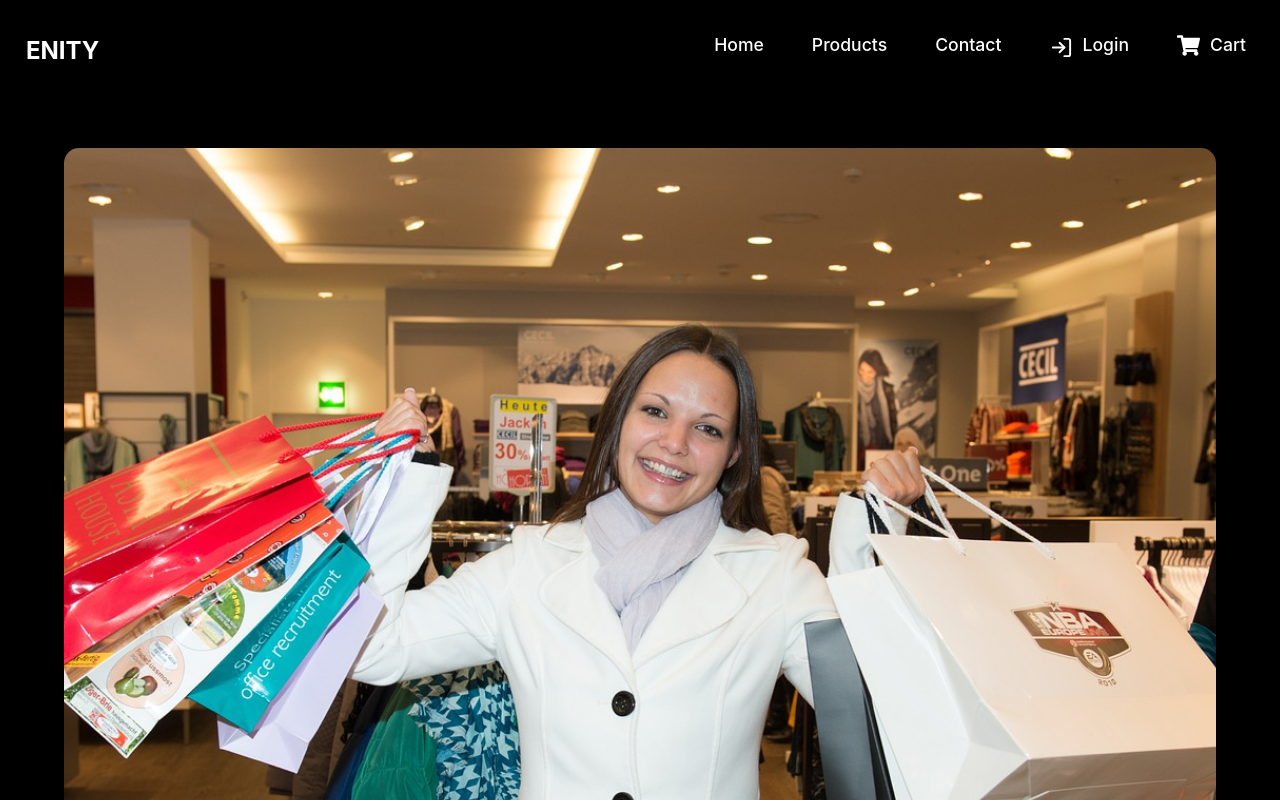
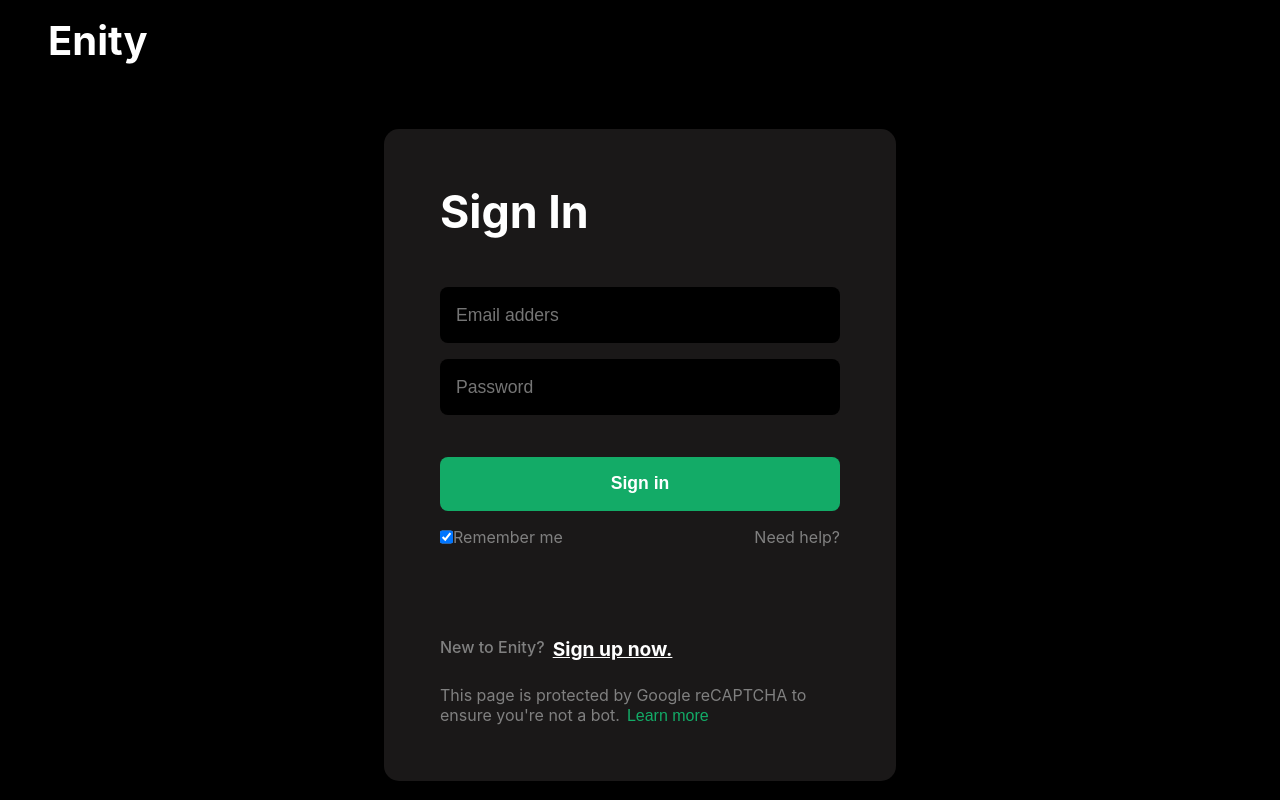
Before and after one commit to SUNKUMARM/E-Commerce, a React (Create React App) app: page /about in a window 1280 px wide. Shown: the top 800 px of the page. Built offline with nearby package versions, Linux system fonts and the light colour scheme.

Commit message:
login page added

```diff
--- a/src/App.js
+++ b/src/App.js
@@ -1,19 +1,22 @@
-import NavBar from "./components/navbar/NavBar";
-import About from "./pages/about/About";
-import Contact from "./pages/contact/Contact";
+// import NavBar from "./components/navbar/NavBar";
+// import About from "./pages/about/About";
+// import Contact from "./pages/contact/Contact";
 // import CartView from "./pages/cart/CartView";
-import Home from "./pages/home/Home";
+// import Home from "./pages/home/Home";
 // import Products from "./pages/products/Products";
+
+import Login from "./pages/login/Login";
 
 function App() {
   return (
     <div className="App" style={{ backgroundColor: "black" }}>
-      <NavBar />
+      {/* <NavBar />
       <Home />
-      {/* <Products />
-      <CartView /> */}
+      <Products />
+      <CartView />
       <About />
-      <Contact />
+      <Contact /> */}
+      <Login />
     </div>
   );
 }
--- /dev/null
+++ b/src/components/inputField/InputField.jsx
@@ -0,0 +1,30 @@
+import React from "react";
+import "./inputField.css";
+
+const InputField = ({
+  type = "text",
+  required,
+  id = "",
+  onChange,
+  name = "",
+  placeholder = "",
+  value = "",
+  className,
+}) => {
+  return (
+    <div>
+      <input
+        id={id}
+        name={name}
+        type={type}
+        placeholder={placeholder}
+        required={required}
+        value={value}
+        className={className}
+        onChange={onChange}
+      />
+    </div>
+  );
+};
+
+export default InputField;
--- /dev/null
+++ b/src/components/inputField/inputField.css
@@ -0,0 +1,37 @@
+@media (min-width: 320px) {
+  .input-box {
+    width: 100%;
+    border: none;
+    padding: 0 1rem;
+    height: 2.5rem;
+    border-radius: 8px;
+    margin: 0.5rem 0;
+    background: black;
+    color: white;
+    font-weight: 500;
+    font-size: 0.8rem;
+  }
+  .input-sign-in {
+    width: 100%;
+    color: white;
+    border: none;
+    background-color: #13ab67;
+    height: 2.5rem;
+    font-weight: 600;
+    border-radius: 8px;
+  }
+}
+
+@media (min-width: 760px) {
+  .input-box {
+    height: 3.5rem;
+    color: white;
+    font-size: 1.1rem;
+    font-weight: 500;
+  }
+  .input-sign-in {
+    height: 3.4rem;
+    font-size: 1.1rem;
+    font-weight: 600;
+  }
+}
--- a/src/components/navbar/NavBar.jsx
+++ b/src/components/navbar/NavBar.jsx
@@ -33,6 +33,7 @@
         </div>
         <div id="myElement">
           <p>Home</p>
+          <p>About</p>
           <p>Products</p>
           <p>Contact</p>
           <div className="button flex">
@@ -52,6 +53,7 @@
       {show && (
         <div className="navbar-List flex">
           <p>Home</p>
+          <p>About</p>
           <p>Products</p>
           <p>Contact</p>
           <div className="button flex">
--- a/src/pages/about/about.css
+++ b/src/pages/about/about.css
@@ -1,6 +1,7 @@
 .about-container {
   display: grid;
   place-items: center;
+  margin-top: 4rem;
   color: white;
 }
 .about {
@@ -19,6 +20,9 @@
   margin-bottom: 2rem;
 }
 @media (min-width: 760px) {
+  .about-container {
+    margin-top: 6rem;
+  }
   .about-content {
     padding: 3rem;
   }
--- a/src/pages/contact/contact.css
+++ b/src/pages/contact/contact.css
@@ -21,6 +21,7 @@
 @media (min-width: 760px) {
   .contact-container {
     font-size: 1.2rem;
+    margin-top: 6rem;
   }
   .content {
     grid-template-columns: repeat(auto-fit, minmax(300px, 1fr));
--- /dev/null
+++ b/src/pages/login/Login.jsx
@@ -0,0 +1,88 @@
+import React, { useState } from "react";
+import "./login.css";
+import InputField from "../../components/inputField/InputField";
+import Contact from "../contact/Contact";
+
+const Login = () => {
+  const [email, setEmail] = useState("");
+  const [password, setPassword] = useState("");
+  const [show, setShow] = useState(false);
+
+  const handleSubmit = async (e) => {
+    e.preventDefault();
+    setEmail("");
+    setPassword("");
+  };
+
+  return (
+    <>
+      <h5 className="login-logo">Enity</h5>
+      <div className="login-grand-parent  ">
+        <div className="login-parent ">
+          <form className="login  " onSubmit={handleSubmit}>
+            <h1 className="login-title">Sign In</h1>
+            <span className="input-parent  ">
+              <InputField
+                placeholder="Email adders"
+                type="email"
+                required
+                className="input-box"
+                onChange={(e) => setEmail(e.target.value)}
+                value={email}
+                name="email"
+              />
+              <InputField
+                placeholder="Password"
+                type="password"
+                required
+                onChange={(e) => setPassword(e.target.value)}
+                value={password}
+                name="password"
+                className="input-box"
+              />
+            </span>
+            <div className="login-remember  ">
+              <InputField
+                value="Sign in"
+                type="submit"
+                className="input-sign-in"
+              />
+              <div className="remember ">
+                <span className="login-checkbox  ">
+                  <input type="checkbox" defaultChecked className="checkbox" />
+                  <p>Remember me</p>
+                </span>
+                <p>Need help?</p>
+              </div>
+            </div>
+          </form>
+          <div className="login-description">
+            <h4 className="login-sign-up">
+              New to Enity?
+              <b className="bold">Sign up now.</b>
+            </h4>
+            <p className="content-learn">
+              This page is protected by Google reCAPTCHA to ensure you're not a
+              bot.
+              <button className="learn-more" onClick={() => setShow(!show)}>
+                Learn more
+              </button>
+            </p>
+            {show && (
+              <p className="learn-more-description">
+                The information collected by Google reCAPTCHA is subject to the
+                Google Privacy Policy and Terms of Service, and is used for
+                providing, maintaining, and improving the reCAPTCHA service and
+                for general security purposes (it is not used for personalised
+                advertising by Google).
+              </p>
+            )}
+          </div>
+        </div>
+      </div>
+      <Contact />
+    </>
+  );
+};
+
+export default Login;
--- /dev/null
+++ b/src/pages/login/login.css
@@ -0,0 +1,97 @@
+.login-grand-parent {
+  display: grid;
+  place-items: center;
+}
+.login-title {
+  color: white;
+}
+.login-parent {
+  background: rgba(29, 27, 27, 0.899);
+  margin: 3rem 0;
+  width: 75vw;
+  border-radius: 15px;
+  padding: 1rem;
+}
+
+.login {
+  display: grid;
+  color: gray;
+  gap: 1.5rem;
+  margin-bottom: 1rem;
+}
+.login-remember {
+  display: flex;
+  flex-direction: column;
+  gap: 0.5rem;
+}
+.remember {
+  display: flex;
+  justify-content: space-between;
+  font-size: 0.9rem;
+  margin: 0.5rem 0 1rem 0;
+}
+.login-checkbox {
+  display: flex;
+}
+.login-sign-up {
+  display: flex;
+  gap: 8px;
+  font-size: 0.8rem;
+}
+.login-description {
+  font-size: 0.8rem;
+  color: gray;
+  display: grid;
+  gap: 1rem;
+}
+
+.learn-more {
+  border: none;
+  background: none;
+  color: #13ab67;
+  margin-left: 7px;
+}
+.bold {
+  color: white;
+  font-size: 0.9rem;
+  text-decoration: underline;
+}
+
+@media (min-width: 760px) {
+  .login-logo {
+    color: white;
+    font-size: 2.5rem;
+    padding: 1rem 3rem;
+  }
+  .login-parent {
+    width: 40vw;
+    padding: 3.5rem;
+  }
+  .login-remember {
+    margin: 0.6rem 0;
+  }
+  .remember {
+    font-size: 1rem;
+    margin-bottom: 4rem;
+  }
+  .login-description {
+    font-size: 1rem;
+  }
+  .login-sign-up {
+    font-size: 1rem;
+    font-weight: 500;
+  }
+  .bold {
+    font-size: 1.2rem;
+  }
+  .learn-more {
+    font-size: 1rem;
+  }
+  .login-description {
+    gap: 1.5rem;
+  }
+  .login-title {
+    font-size: 2.8rem;
+    margin-bottom: 1rem;
+  }
+}
```
